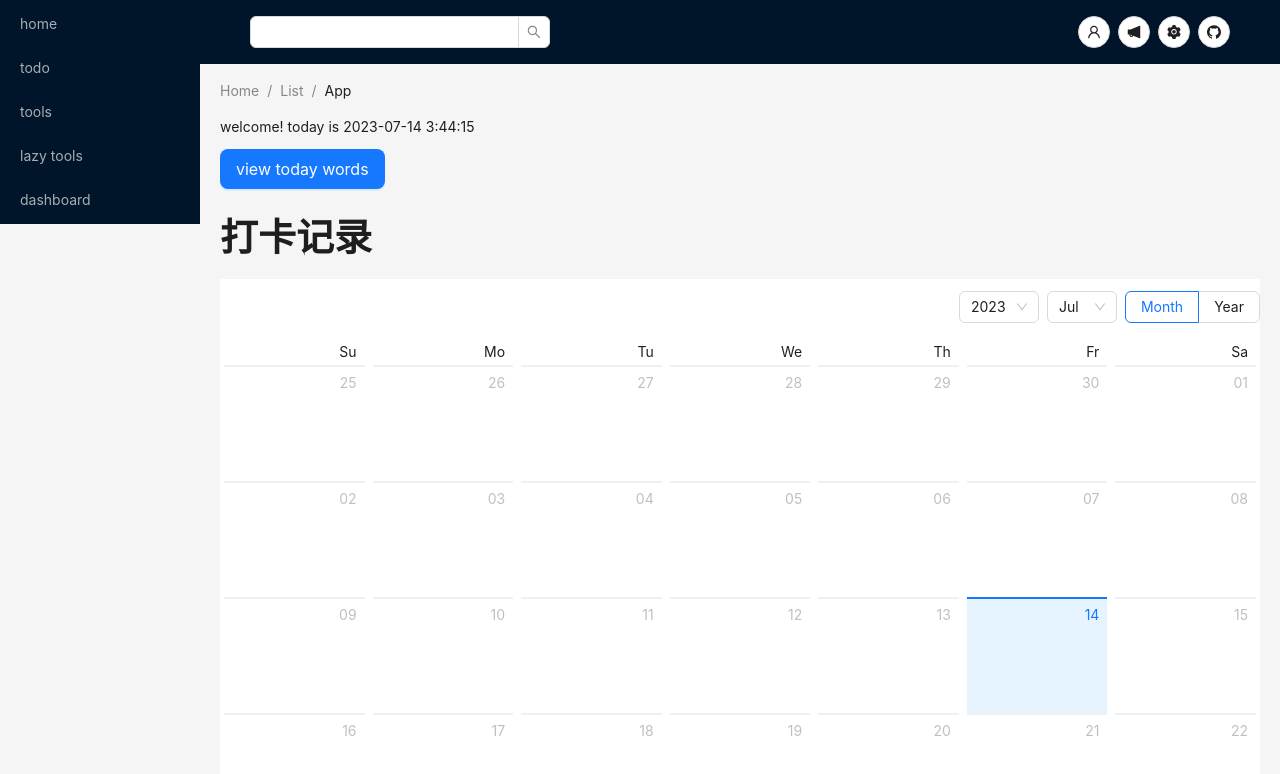
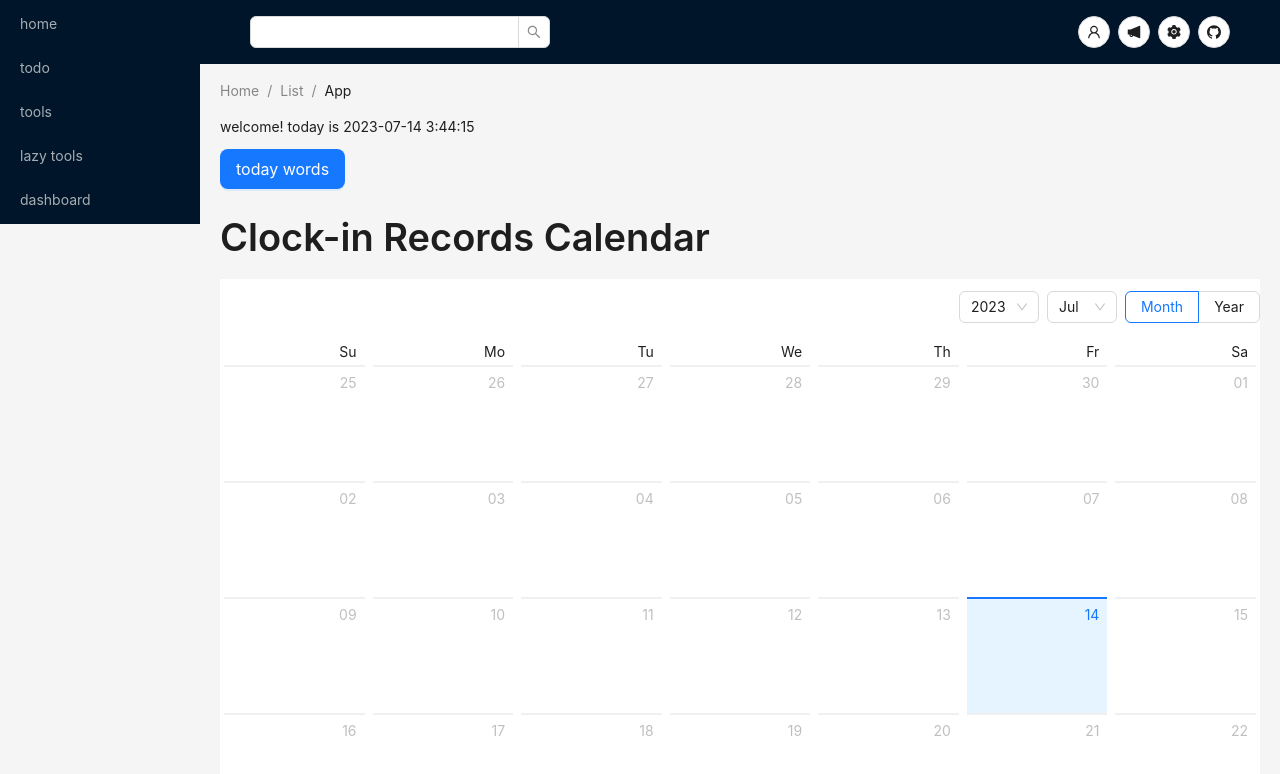
Before and after one commit to DouLu/toolbox, a React (Create React App) app: page /dailyCheckIn in a window 1280 px wide. Shown: the top 774 px of the page. Built offline with nearby package versions, Linux system fonts and the light colour scheme; no server answers.

Commit message:
feat: today clock-in

```diff
--- a/src/pages/DailyCheckIn.tsx
+++ b/src/pages/DailyCheckIn.tsx
@@ -3,7 +3,8 @@ import type { SelectInfo } from "antd/es/calendar/generateCalendar";
 import type { Dayjs } from "dayjs";
 import dayjs from "dayjs";
 import type { CellRenderInfo } from "rc-picker/lib/interface";
-import { useEffect, useState } from "react";
+import { useState } from "react";
+import { useEffectOnce } from "react-use";
 import DailyCheckInCard from "../components/DailyCheckInCard";
 import useDailyCheckIn from "../hooks/useDailyCheckIn";
 import { DATE_FORMATER, FULL_DATE_FORMATER } from "../utils";
@@ -29,9 +30,7 @@ export default function DailyCheckIn() {
     checked,
   } = useDailyCheckIn();
 
-  useEffect(() => {
-    getCheckedInList();
-  }, []);
+  useEffectOnce(getCheckedInList);
 
   const verifyExistence = (date: dayjs.Dayjs) => {
     return (
@@ -41,7 +40,7 @@ export default function DailyCheckIn() {
 
   const cellRender = (current: Dayjs, info: CellRenderInfo<Dayjs>) => {
     if (verifyExistence(current)) {
-      return <div>checked ✅</div>;
+      return <div style={{ textAlign: "center" }}>checked ✅</div>;
     }
     return null;
   };
@@ -93,9 +92,9 @@ export default function DailyCheckIn() {
           }
         }}
       >
-        view today words
+        today words
       </Button>
-      <Typography.Title>打卡记录</Typography.Title>
+      <Typography.Title>Clock-in Records Calendar</Typography.Title>
       <Calendar
         cellRender={cellRender}
         onSelect={handleSelect}
```
Also changed, not shown: mock/data.json (+8 -1 lines).
